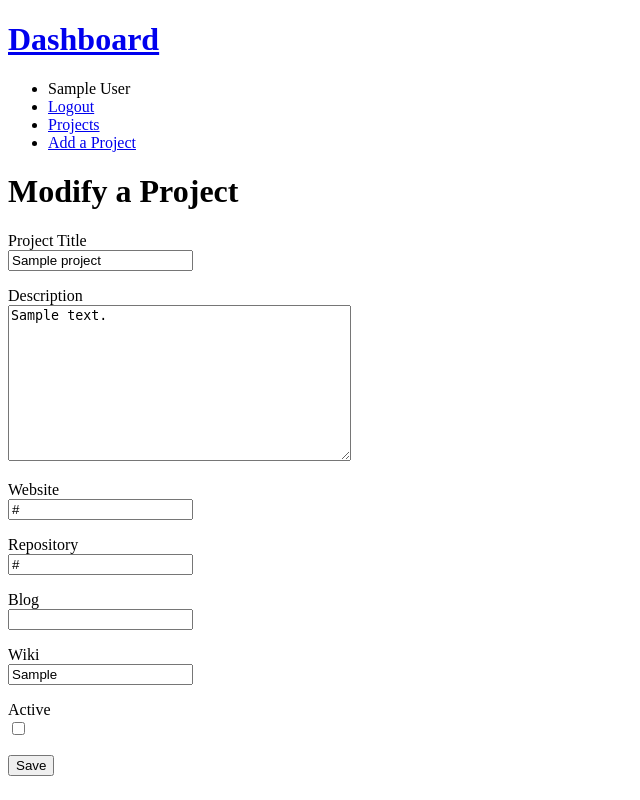
After one commit to rcos/Observatory-retired, a Django app: page /projects/modify/1 in a window 1280 px wide. The commit adds this page. Shown: the whole page, without its empty margins (0-640 px from the left). Run offline with Django 3.2, Linux system fonts and the light colour scheme; a user stored in the database is signed in; tables that the repository leaves empty hold one stand-in row (values such as "Sample post"); data that the repository does not hold is empty.

Commit message:
Authentication and registration, projects work.

```diff
--- a/observatory/dashboard/views.py
+++ b/observatory/dashboard/views.py
@@ -1,48 +1,74 @@
+# Copyright (c) 2010, Nate Stedman <natesm@gmail.com>
+#
+# Permission to use, copy, modify, and/or distribute this software for any
+# purpose with or without fee is hereby granted, provided that the above
+# copyright notice and this permission notice appear in all copies.
+#
+# THE SOFTWARE IS PROVIDED "AS IS" AND THE AUTHOR DISCLAIMS ALL WARRANTIES
+# WITH REGARD TO THIS SOFTWARE INCLUDING ALL IMPLIED WARRANTIES OF
+# MERCHANTABILITY AND FITNESS. IN NO EVENT SHALL THE AUTHOR BE LIABLE FOR
+# ANY SPECIAL, DIRECT, INDIRECT, OR CONSEQUENTIAL DAMAGES OR ANY DAMAGES
+# WHATSOEVER RESULTING FROM LOSS OF USE, DATA OR PROFITS, WHETHER IN AN
+# ACTION OF CONTRACT, NEGLIGENCE OR OTHER TORTIOUS ACTION, ARISING OUT OF
+# OR IN CONNECTION WITH THE USE OR PERFORMANCE OF THIS SOFTWARE.
+
+from django.contrib.auth.decorators import login_required
+from django.core.urlresolvers import reverse
 from django.http import HttpResponseRedirect
 from django.template import RequestContext
 from django.shortcuts import render_to_response, get_object_or_404
-from django.core.urlresolvers import reverse
 from dashboard.models import Blog, Project, Repository
 from dashboard.forms import ProjectForm
 
-# list the rankings
+# index and list are temporarily the same
 def index(request):
-  return render_to_response('index.html', {
-    'projects': Project.objects.all()
-  })
+  return list_projects(request)
 
+# the classic "dashboard" view, with rankings
+def list_projects(request):
+  return render_to_response('projects/index.html', {
+      'projects': Project.objects.all()
+    }, context_instance = RequestContext(request))
+
+# information about a specific project
 def show_project(request, project_id):
-  return render_to_response('show-project.html', {
-    'project': get_object_or_404(Project, id = int(project_id))
-  })
+  return render_to_response('projects/show.html', {
+      'project': get_object_or_404(Project, id = int(project_id))
+    }, context_instance = RequestContext(request))
 
+# a view for adding a new project
+@login_required
 def add_project(request):
-  return render_to_response('add-project.html', {
+  return render_to_response('projects/add.html', {
     'form': ProjectForm()
   }, context_instance = RequestContext(request))
 
+# a view for modifying an existing project
+@login_required
 def modify_project(request, project_id):
   project = get_object_or_404(Project, id = int(project_id))
 
-  return render_to_response('modify-project.html', {
+  return render_to_response('projects/modify.html', {
     'project': project,
     'form': ProjectForm(project)
   }, context_instance = RequestContext(request))
 
+# saves a new project and redirects to its information page
+@login_required
 def create_project(request):
   # create the blog object
   blog = Blog(url = request.POST['blog'])
   blog.save()
 
   # create the repo object
-  repo = Repository(url = request.POST['repo'])
+  repo = Repository(url = request.POST['repository'])
   repo.save()
 
   # create the project object
   project = Project(title = request.POST['title'],
                     website = request.POST['website'],
                     wiki = request.POST['wiki'],
-                    active = request.POST['active'],
+                    active = 'active' in request.POST,
                     description = request.POST['description'],
                     repository_id = repo.id,
                     blog_id = blog.id)
@@ -52,6 +78,8 @@ def create_project(request):
   return HttpResponseRedirect(reverse('dashboard.views.show_project',
                                       args = (project.id,)))
 
+# saves an existing project and redirects to its information page
+@login_required
 def update_project(request, project_id):
   project = get_object_or_404(Project, id = int(project_id))
 
@@ -61,9 +89,13 @@ def update_project(request, project_id):
   project.blog.url = request.POST['blog']
   project.repository.url = request.POST['repository']
   project.wiki = request.POST['wiki']
-  project.active = request.POST['active']
+  project.active = 'active' in request.POST
+  project.description = request.POST['description']
 
   # save the project
   project.save()
   project.blog.save()
   project.repository.save()
+
+  return HttpResponseRedirect(reverse('dashboard.views.show_project',
+                                      args = (project.id,)))
--- a/observatory/settings.py
+++ b/observatory/settings.py
@@ -21,6 +21,9 @@ DATABASES = {
         'PORT': '',                      # Set to empty string for default. Not used with sqlite3.
     }
 }
+
+# the login url
+LOGIN_URL='/login'
 
 # Local time zone for this installation. Choices can be found here:
 # http://en.wikipedia.org/wiki/List_of_tz_zones_by_name
--- a/observatory/templates/base.html
+++ b/observatory/templates/base.html
@@ -1,11 +1,30 @@
 <!DOCTYPE html>
 <html>
 <head>
-    <link rel="stylesheet" href="style.css" />
+    <style>
+    label {
+        display: block;
+    }
+    </style>
     <title>{% block title %}Dashboard{% endblock %}</title>
 </head>
 <body>
-    <h1>Dashboard</h1>
+    <div id="top">
+        <h1><a href="{% url dashboard.views.index %}">Dashboard</a></h1>
+        <ul>
+            {% if user.is_authenticated %}
+                <li>{{ user.first_name }} {{ user.last_name }}</li>
+                <li><a href="{% url dashboard.users.logout %}">Logout</a></li>
+            {% else %}
+                <li><a href="{% url dashboard.users.login %}">Login</a></li>
+                <li><a href="{% url dashboard.users.register %}">Register</a></li>
+            {% endif %}
+            <li><a href="{% url dashboard.views.list_projects %}">Projects</a></li>
+            {% if user.is_authenticated %}
+                <li><a href="{% url dashboard.views.add_project %}">Add a Project</a></li>
+            {% endif %}
+        </ul>
+    </div>
     <div id="content">
         {% block content %}{% endblock %}
     </div>
--- /dev/null
+++ b/observatory/templates/projects/modify.html
@@ -0,0 +1,46 @@
+{% extends "base.html" %}
+
+{% block content %}
+<h1>Modify a Project</h1>
+
+{% if error_message %}<p><strong>{{ error_message }}</strong></p>{% endif %}
+
+<form action="{% url dashboard.views.update_project project.id %}" method="post">
+    {% csrf_token %}
+
+    <p>
+        <label for="id_title">Project Title</label>
+        <input type="text" id="id_title" name="title" value="{{ project.title }}" />
+    </p>
+
+    <p>
+        <label for="id_description">Description</label>
+        <textarea id="id_description" rows="10" cols="40" name="description">{{ project.description }}</textarea>
+    <p>
+        <label for="id_website">Website</label>
+        <input type="text" id="id_website" name="website" value="{{ project.website }}" />
+    </p>
+
+    <p>
+        <label for="id_repository">Repository</label>
+        <input type="text" id="id_repository" name="repository" value="{{ project.repository.url }}" />
+    </p>
+
+    <p>
+        <label for="id_blog">Blog</label>
+        <input type="text" id="id_blog" name="blog" value="{{ project.blog.url }}" />
+    </p>
+
+    <p>
+        <label for="id_wiki">Wiki</label>
+        <input type="text" id="id_wiki" name="wiki" value="{{ project.wiki }}" />
+    </p>
+
+    <p>
+        <label for="id_active">Active</label>
+        <input type="checkbox" id="id_active" name="active" value="{{ project.active }}" />
+    </p>
+
+    <input type="submit" value="Save" />
+</form>
+{% endblock %}
--- a/observatory/templates/show-project.html
+++ b/observatory/templates/projects/show.html
@@ -2,4 +2,7 @@
 
 {% block content %}
 <h2>{{ project.title }}</h2>
+<p id="project-description">
+    {{ project.description }}
+</p>
 {%  endblock %}
--- a/observatory/urls.py
+++ b/observatory/urls.py
@@ -8,18 +8,28 @@ urlpatterns = patterns('',
     # Example:
     # (r'^observatory/', include('observatory.foo.urls')),
 
-    (r'^dashboard/add', 'dashboard.views.add_project'),
-    (r'^dashboard/create', 'dashboard.views.create_project'),
-    (r'^dashboard/show/(\d+)', 'dashboard.views.show_project'),
-    (r'^dashboard/modify/(\d+)', 'dashboard.views.modify_project'),
-    (r'^dashboard/update/(\d+)', 'dashboard.views.update_project'),
-
-    # default to showing the dashboard view (for now)
-    (r'^dashboard', 'dashboard.views.index'),
-
     # Uncomment the admin/doc line below to enable admin documentation:
     (r'^admin/doc/', include('django.contrib.admindocs.urls')),
 
     # Uncomment the next line to enable the admin:
-    (r'^admin/', include(admin.site.urls)),
+    (r'^admin', include(admin.site.urls)),
+
+    # users
+    (r'^register', 'dashboard.users.register'),
+    (r'^login', 'dashboard.users.login'),
+    (r'^logout', 'dashboard.users.logout'),
+    (r'^users/create', 'dashboard.users.create'),
+    (r'^users/authenticate', 'dashboard.users.authenticate'),
+
+
+    # projects
+    (r'^projects/add', 'dashboard.views.add_project'),
+    (r'^projects/create', 'dashboard.views.create_project'),
+    (r'^projects/modify/(\d+)', 'dashboard.views.modify_project'),
+    (r'^projects/update/(\d+)', 'dashboard.views.update_project'),
+    (r'^projects/(\d+)', 'dashboard.views.show_project'),
+    (r'^projects/list', 'dashboard.views.list_projects'),
+
+    # default to showing the dashboard view (for now)
+    (r'', 'dashboard.views.index')
 )
```
Also changed, not shown: observatory/dashboard/admin.py (+14 -0 lines), observatory/dashboard/forms.py (+14 -0 lines), observatory/dashboard/models.py (+14 -0 lines), observatory/dashboard/tests.py (+14 -0 lines), observatory/dashboard/users.py (added, +78 -0 lines), observatory/templates/add-project.html (deleted, +0 -25 lines), observatory/templates/modify-project.html (deleted, +0 -18 lines), observatory/templates/projects/add.html (added, +48 -0 lines), observatory/templates/projects/index.html (renamed from observatory/templates/index.html, +5 -5 lines), observatory/templates/users/login.html (added, +26 -0 lines), observatory/templates/users/register.html (added, +41 -0 lines), 1 other file.
